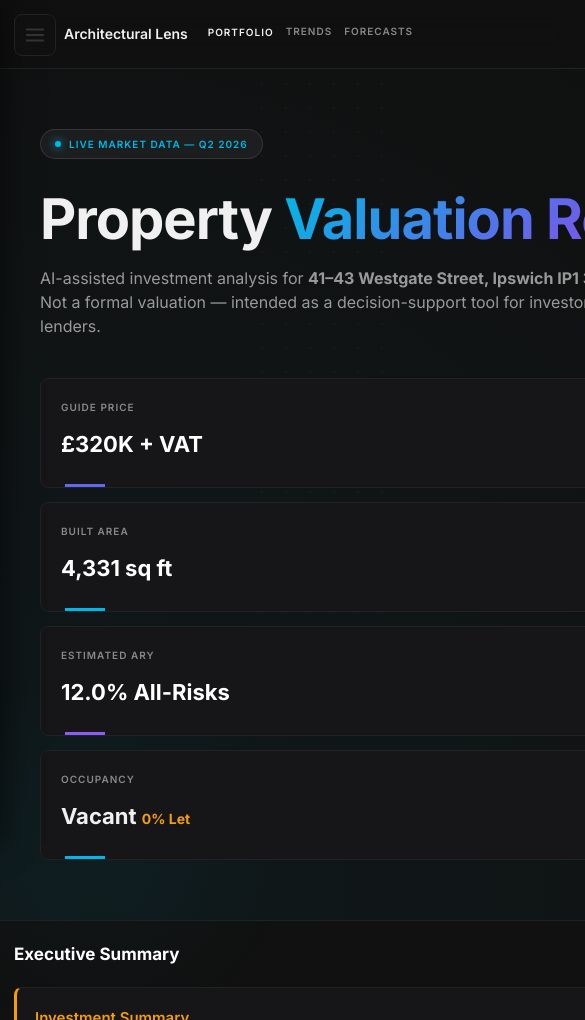
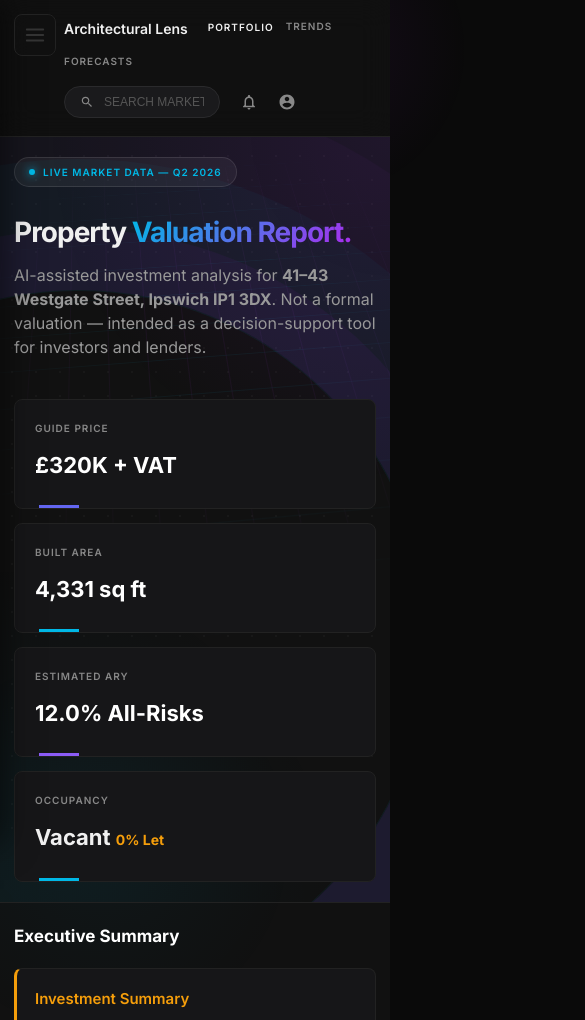
Before and after one commit to SmartSourceHQ/report, a plain HTML site: page index.html in a window 390 px wide. Shown: the top 1020 px of the page, 585 px wide, since content can reach past the window. Drawn offline with Linux system fonts and the light colour scheme.

Commit message:
Update index.html

```diff
--- a/index.html
+++ b/index.html
@@ -47,7 +47,7 @@
     .dashboard-layout {
       display: flex;
       min-height: 100vh;
-      width: 100vw;
+      width: 100%;
     }
 
     .sidebar {
@@ -94,6 +94,7 @@
       min-height: 100vh;
       display: flex;
       flex-direction: column;
+      min-width: 0;
     }
 
     /* === SIDEBAR === */
@@ -1027,7 +1028,10 @@
     @media (max-width: 1024px) {
       .sidebar { width: 220px; }
       .content-area { margin-left: 220px; }
+      .content-area::before { left: 220px; }
       .page { padding: 30px 28px; }
+      .cover-page { padding: 40px 30px; }
+      .cover-title { font-size: 42px; }
       .top-nav { padding: 20px 28px; }
       .kpi-grid { grid-template-columns: repeat(2, 1fr); gap: 16px; }
       .cover-meta { grid-template-columns: repeat(2, 1fr); }
@@ -1058,17 +1062,21 @@
         box-shadow: 4px 0 30px rgba(0,0,0,0.5);
       }
       .sidebar.open { transform: translateX(0); }
-      .content-area { margin-left: 0; }
+      .content-area { margin-left: 0; width: 100%; min-width: 0; }
+      .content-area::before { left: 0; }
 
       /* Ambient glow orbs smaller on mobile */
       .dashboard-layout::before { width: 300px; height: 300px; top: -100px; right: -80px; }
       .dashboard-layout::after { width: 400px; height: 400px; left: -100px; bottom: -200px; }
 
       .page { padding: 24px 16px; }
+      .cover-page { padding: 30px 16px; }
+      .cover-title { font-size: 32px; }
       .top-nav { padding: 18px 16px 18px 64px; flex-wrap: wrap; gap: 10px; }
       .top-nav-tabs { gap: 12px; flex-wrap: wrap; }
       .tab-title { font-size: 14px; margin-right: 8px; }
       .tab { font-size: 10px; }
+      .search-bar input { width: 100px; }
 
       /* KPIs & meta grids full width */
       .kpi-grid { grid-template-columns: 1fr; gap: 14px; margin-bottom: 28px; }
@@ -1090,8 +1098,13 @@
       table {
         display: block;
         overflow-x: auto;
+        -webkit-overflow-scrolling: touch;
+      }
+      th, td {
         white-space: nowrap;
-        -webkit-overflow-scrolling: touch;
+      }
+      .card table td, .card table th {
+        white-space: normal;
       }
       th, td { padding: 10px 12px; font-size: 12px; }
 
@@ -1127,6 +1140,8 @@
     /* ---------- SMALL MOBILE (≤480px) ---------- */
     @media (max-width: 480px) {
       .page { padding: 20px 14px; }
+      .cover-page { padding: 20px 14px; }
+      .cover-title { font-size: 28px; }
       .section-title { font-size: 17px; }
       .kpi-value { font-size: 20px; }
       .cover-meta-value { font-size: 22px; }
```
